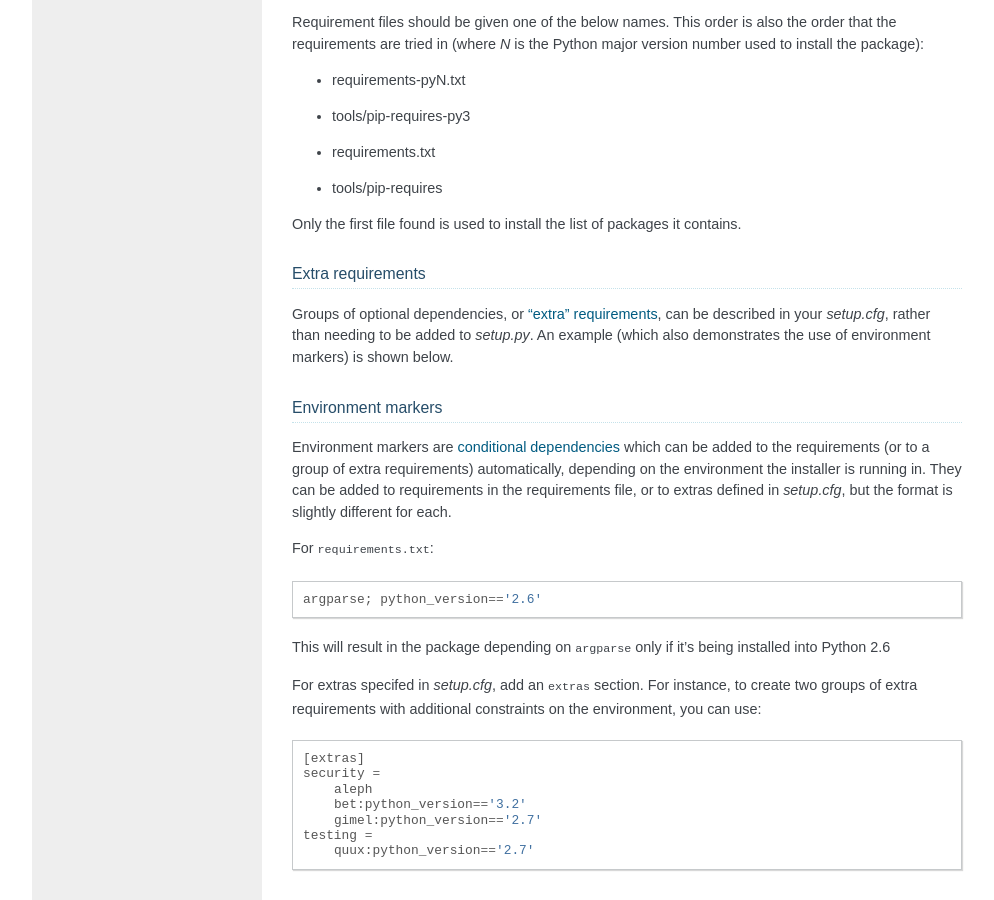
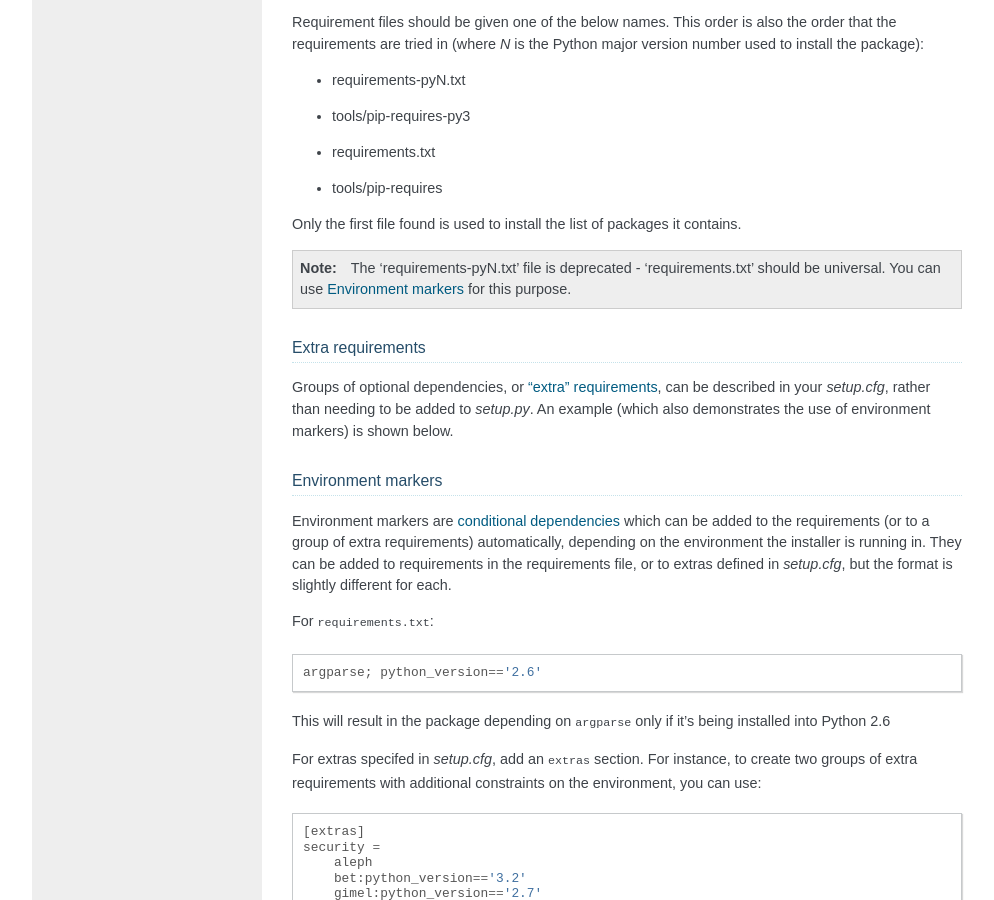
Before and after one commit to openstack/pbr, a Sphinx documentation site: the page built from doc/source/index.rst, in a window 1280 px wide and 900 px high, scrolled down 5752 px. Shown: the whole window, without its empty margins (128-1122 px from the left). Built offline with Sphinx 7.4.7, drawn with Linux system fonts in a browser that asks for light colours.

Commit message:
doc: Add deprecation note for 'requirements-pyN'
This format has been deprecated, per this mail:

  http://lists.openstack.org/pipermail/openstack-dev/2015-June/068193.html

State as much.

Change-Id: I302f1c84b9a321887de3aefc055912202fd2c0e0
Partial-bug: #1509376

```diff
--- a/doc/source/index.rst
+++ b/doc/source/index.rst
@@ -345,6 +345,11 @@ version number used to install the package):
 
 Only the first file found is used to install the list of packages it contains.
 
+.. note::
+
+   The 'requirements-pyN.txt' file is deprecated - 'requirements.txt' should
+   be universal. You can use `Environment markers`_ for this purpose.
+
 Extra requirements
 ~~~~~~~~~~~~~~~~~~
 
```
